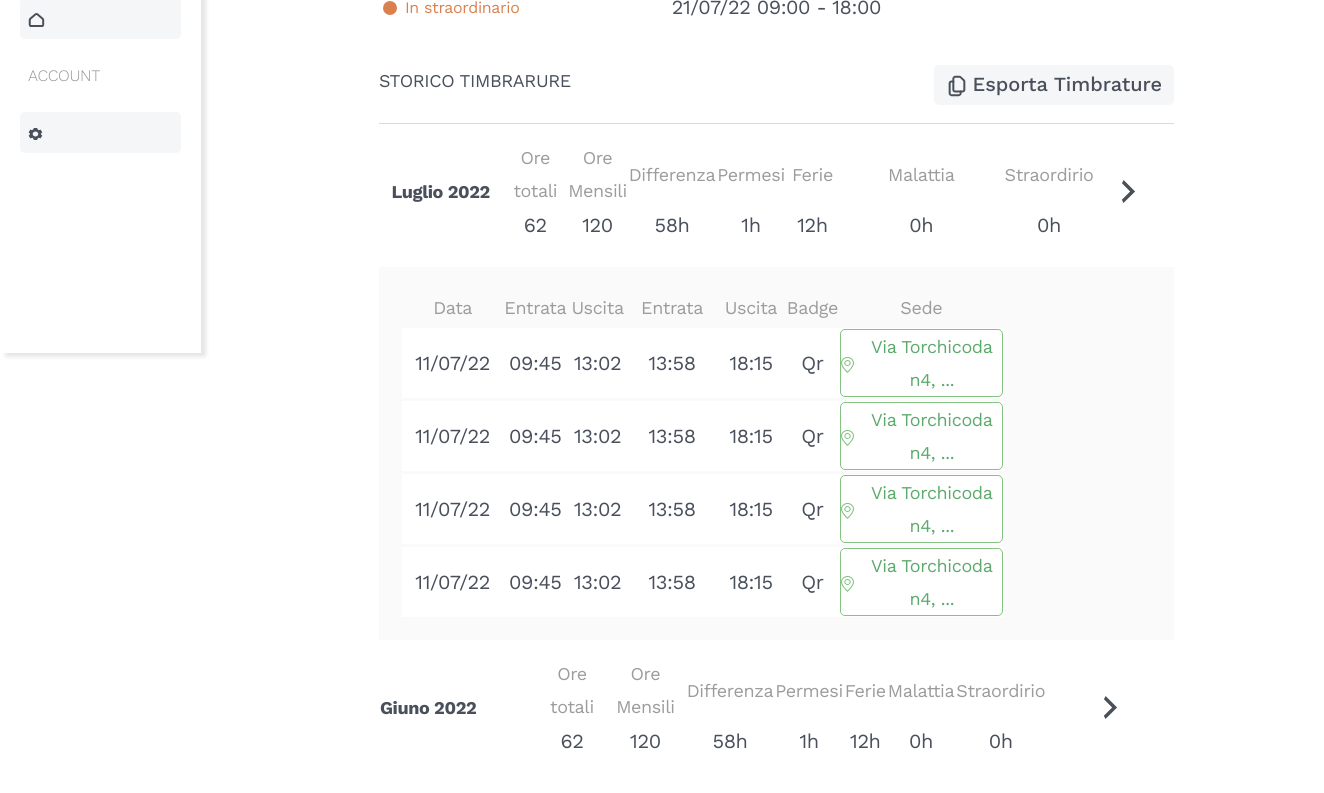
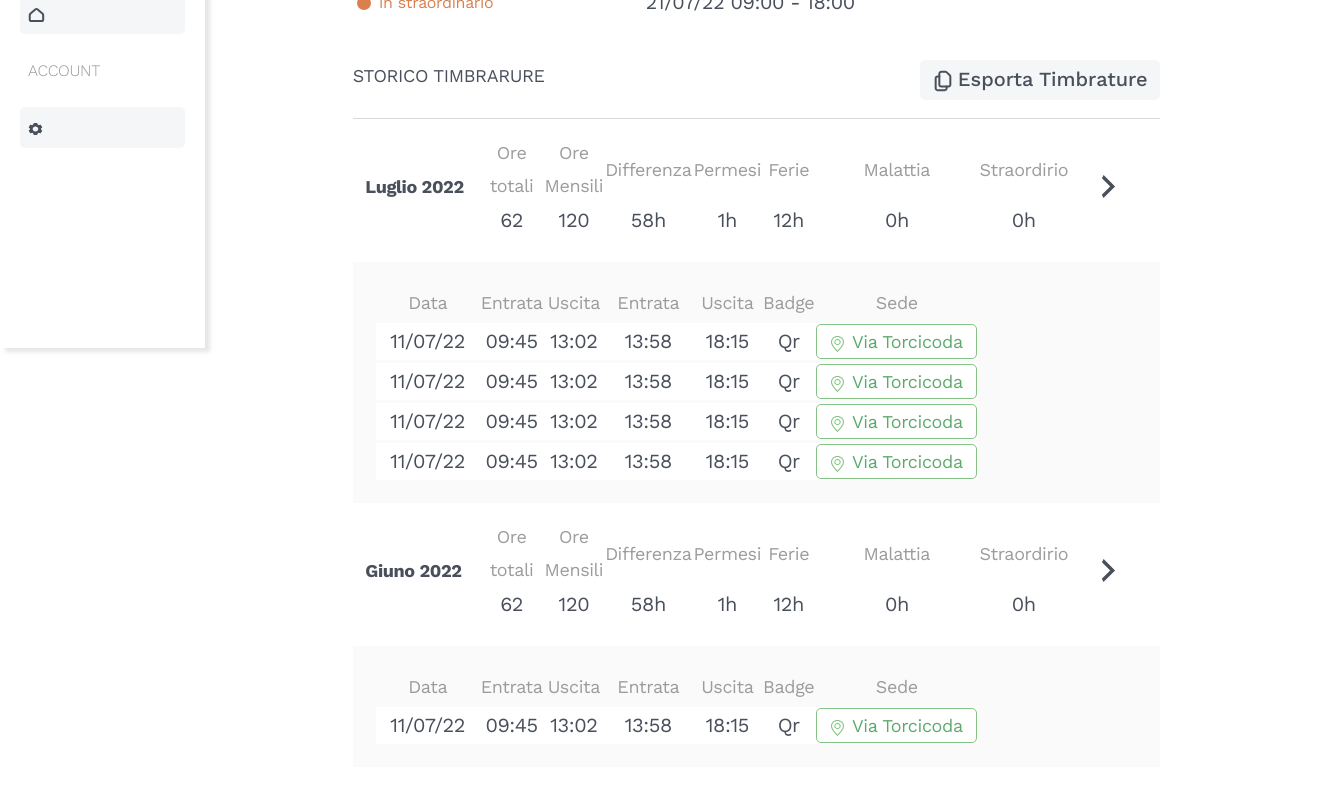
Before and after one commit to Hasan0734/portal-dashboard, a React (Create React App) app: page /dependenti in a window 1280 px wide. Shown: the part 500-1293 px from the top of the page, 1324 px wide, since content can reach past the window. Built offline with nearby package versions, Linux system fonts and the light colour scheme.

Commit message:
table dynamic done

```diff
--- a/src/components/Banner/Banner.css
+++ b/src/components/Banner/Banner.css
@@ -3,6 +3,8 @@
     background-repeat: no-repeat;
     background-size: cover;
     width: 100%;
+    position: fixed;
+    z-index: 2;
 }
 
 .banner_area .content_area {
--- a/src/components/Dipendenti/Table/Table.css
+++ b/src/components/Dipendenti/Table/Table.css
@@ -84,3 +84,8 @@
     color: #5CA96C;
     width: 100%;
 }
+.table_collapse_btn{
+    border: none;
+    outline: none;
+    background: none;
+}
--- a/src/components/Dipendenti/Table/Table.js
+++ b/src/components/Dipendenti/Table/Table.js
@@ -1,14 +1,15 @@
 import React, { Component } from "react";
-import {
-  directionArrrow,
-} from "../../../assets/svg/svg";
-
+import { directionArrrow } from "../../../assets/svg/svg";
 
 import "./Table.css";
 import TableData from "./TableData";
 
 export default class Table extends Component {
+
+
   render() {
+
+
     return (
       <div className="mt-3">
         <table className="table_area w-100">
@@ -29,7 +30,7 @@ export default class Table extends Component {
                 className="text-center"
                 rowspan="2"
               >
-                {directionArrrow}
+                <button onClick={() => handleCollapse()} className="table_collapse_btn">{directionArrrow}</button>
               </th>
             </tr>
             <tr>
@@ -44,7 +45,8 @@ export default class Table extends Component {
           </thead>
           <br />
 
-           {this.props.body.length > 0 && <tbody className="table_body">
+          {this.props.body.length > 0 && (
+            <tbody className="table_body">
               <tr>
                 <td className="text-center td_head">Data</td>
                 <td className="text-center td_head">Entrata</td>
@@ -58,10 +60,11 @@ export default class Table extends Component {
               </tr>
 
               {/* data list */}
-              {this.props.body.map((dt, i) => <TableData key={dt.id} body={dt}/> )}
-
-            </tbody>}
-
+              {this.props.body.map((dt, i) => (
+                <TableData key={dt.id} body={dt} />
+              ))}
+            </tbody>
+          )}
         </table>
       </div>
     );
--- a/src/components/Dipendenti/Table/TableData.js
+++ b/src/components/Dipendenti/Table/TableData.js
@@ -4,18 +4,19 @@ import {location as locationIcon,
 import "./Table.css";
 export default class TableData extends Component {
   render() {
+    const {data, entrata, uscita, entrata2,uscita2,badge, sede} = this.props.body
     return (
       <tr className="m-2">
-        <td className="text-center td_data">11/07/22</td>
-        <td className="text-center td_data">09:45</td>
-        <td className="text-center td_data">13:02</td>
-        <td className="text-center td_data">13:58</td>
-        <td className="text-center td_data">18:15</td>
-        <td className="text-center td_data">Qr</td>
+        <td className="text-center td_data">{data}</td>
+        <td className="text-center td_data">{entrata}</td>
+        <td className="text-center td_data">{uscita}</td>
+        <td className="text-center td_data">{entrata2}</td>
+        <td className="text-center td_data">{uscita2}</td>
+        <td className="text-center td_data">{badge}</td>
         <td className="text-center td_data by_location_box">
           <span className="by_location text-center d-flex justify-content-center gap-2 align-items-center">
             <span>{locationIcon}</span>
-            <span>Via Torchicoda n4, ...</span>
+            <span>{sede}</span>
           </span>
         </td>
         <td className=""></td>
--- a/src/components/Dipendenti/dummyData.js
+++ b/src/components/Dipendenti/dummyData.js
@@ -45,6 +45,36 @@ export const tableData = [
       },
     ],
   },
-  { id: 2, title: "Giuno 2022", body: [] },
-  { id: 3, title: "Maggio 2022", body: [] },
+  {
+    id: 2,
+    title: "Giuno 2022",
+    body: [
+      {
+        id: 23,
+        data: "11/07/22",
+        entrata: "09:45",
+        uscita: "13:02",
+        entrata2: "13:58",
+        uscita2: "18:15",
+        badge: "Qr",
+        sede: "Via Torcicoda",
+      },
+    ],
+  },
+  {
+    id: 3,
+    title: "Maggio 2022",
+    body: [
+      {
+        id: 23,
+        data: "11/07/22",
+        entrata: "09:45",
+        uscita: "13:02",
+        entrata2: "13:58",
+        uscita2: "18:15",
+        badge: "Qr",
+        sede: "Via Torcicoda",
+      },
+    ],
+  },
 ];
--- a/src/components/Layout/Layout.css
+++ b/src/components/Layout/Layout.css
@@ -1,9 +1,15 @@
 .sidebar{
     width: 16%;
+    position: fixed;
+    top: 6%;
+
 }
 .main_body{
-    width: 84%;
-    padding-left: 130px;
+    width: 81%;
+    padding-left: 100px;
     padding-top: 50px;
-    padding-right: 150px;
+    padding-right: 130px;
+    position: absolute;
+    left: 16%;
+    top: 6%;
 }
```
